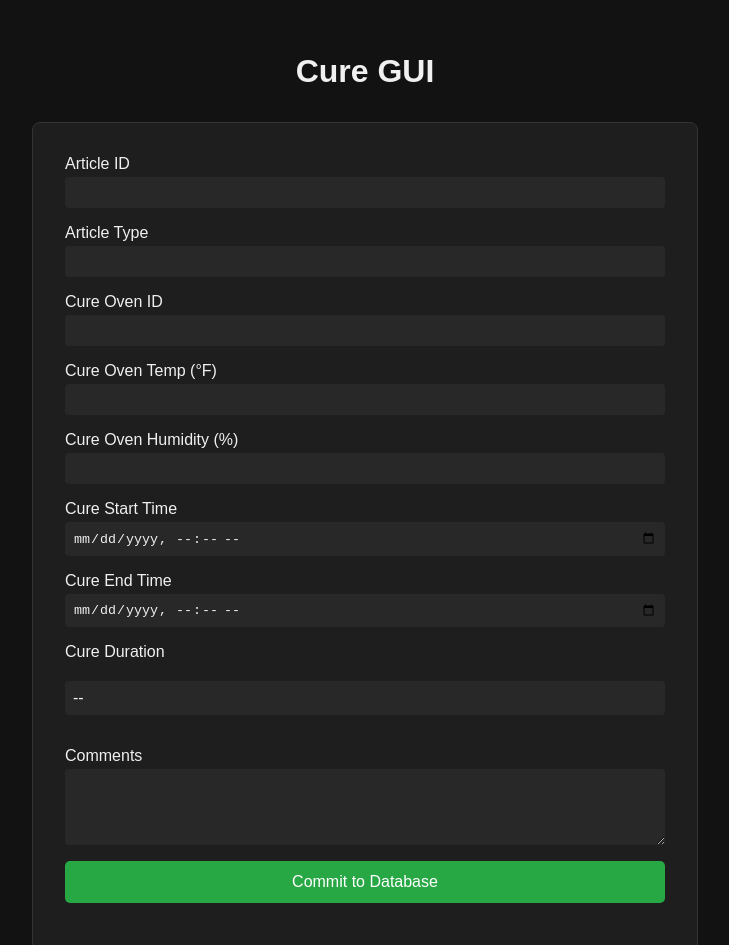
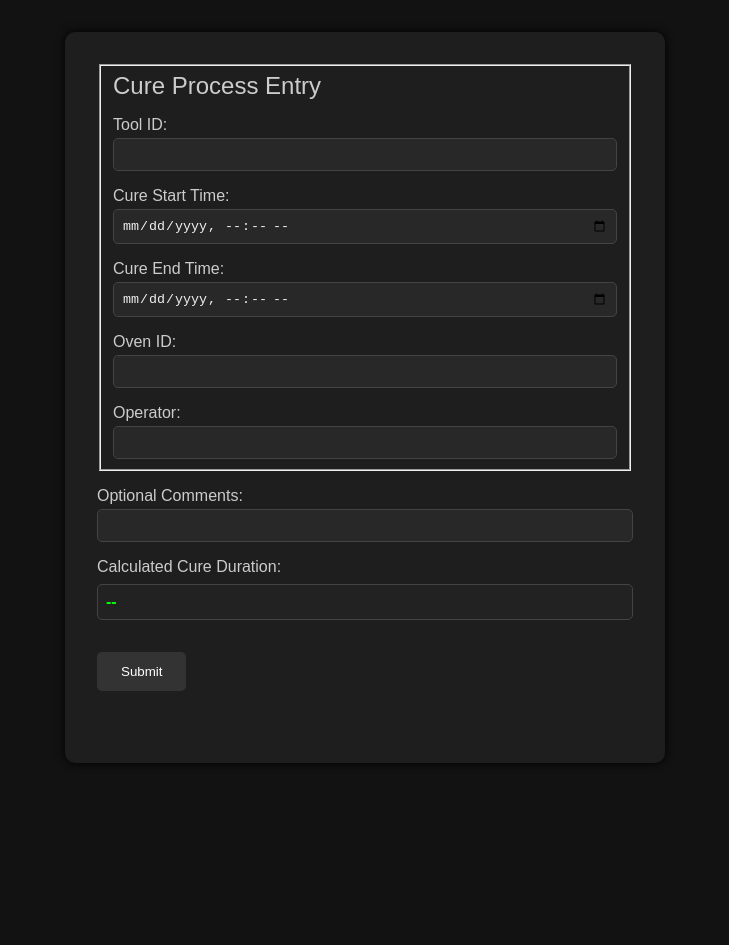
Before and after one commit to bushongTech/which-mountain-help, a plain HTML site: page cure-service/public/index.html in a window 1280 px wide. Shown: the top 945 px of the page, without its empty margins (275-1004 px from the left). After the commit the page ends 800 px from the top, so only its background shows below. Drawn offline with Linux system fonts and the light colour scheme.

Commit message:
functionality updating

```diff
--- a/cure-service/public/index.html
+++ b/cure-service/public/index.html
@@ -1,64 +1,48 @@
 <!DOCTYPE html>
 <html lang="en">
+
 <head>
   <meta charset="UTF-8" />
-  <title>Cure GUI</title>
+  <meta name="viewport" content="width=device-width, initial-scale=1.0" />
+  <title>Cure Service</title>
   <link rel="stylesheet" href="styles.css" />
 </head>
+
 <body>
-  <h1>Cure GUI</h1>
+  <div class="container">
+    <form id="cureForm">
+      <fieldset id="requiredFields">
+        <div id="subFormTitle">Cure Process Entry</div>
 
-  <form id="cure-form">
-    <div class="form-row">
-      <label for="articleId">Article ID</label>
-      <input type="text" id="articleId" name="articleId" required />
-    </div>
+        <label for="tool-id">Tool ID:</label>
+        <input type="text" id="tool-id" name="tool-id" required />
 
-    <div class="form-row">
-      <label for="articleType">Article Type</label>
-      <input type="text" id="articleType" name="articleType" required />
-    </div>
+        <label for="cure-start-time">Cure Start Time:</label>
+        <input type="datetime-local" id="cure-start-time" name="cure-start-time" required />
 
-    <div class="form-row">
-      <label for="cureOvenId">Cure Oven ID</label>
-      <input type="text" id="cureOvenId" name="cureOvenId" required />
-    </div>
+        <label for="cure-end-time">Cure End Time:</label>
+        <input type="datetime-local" id="cure-end-time" name="cure-end-time" required />
 
-    <div class="form-row">
-      <label for="cureOvenTemp">Cure Oven Temp (°F)</label>
-      <input type="number" id="cureOvenTemp" name="cureOvenTemp" required />
-    </div>
+        <label for="oven-id">Oven ID:</label>
+        <input type="text" id="oven-id" name="oven-id" required />
 
-    <div class="form-row">
-      <label for="cureOvenHumidity">Cure Oven Humidity (%)</label>
-      <input type="number" id="cureOvenHumidity" name="cureOvenHumidity" required />
-    </div>
+        <label for="operator">Operator:</label>
+        <input type="text" id="operator" name="operator" required />
+      </fieldset>
 
-    <div class="form-row">
-      <label for="cureStartTime">Cure Start Time</label>
-      <input type="datetime-local" id="cureStartTime" name="cureStartTime" required />
-    </div>
+      <label for="comments">Optional Comments:</label>
+      <input type="text" id="comments" name="comments" />
 
-    <div class="form-row">
-      <label for="cureEndTime">Cure End Time</label>
-      <input type="datetime-local" id="cureEndTime" name="cureEndTime" required />
-    </div>
+      <label id="cureDurationLabel">Calculated Cure Duration:</label>
+      <div id="cureDuration">--</div>
 
-    <div class="form-row">
-      <label>Cure Duration</label>
-      <p id="cureDuration">--</p>
-    </div>
+      <button type="submit" id="submitForReview">Submit</button>
+    </form>
 
-    <div class="form-row">
-      <label for="comments">Comments</label>
-      <textarea id="comments" name="comments" rows="4"></textarea>
-    </div>
-
-    <div class="form-row">
-      <button type="submit">Commit to Database</button>
-    </div>
-  </form>
+    <div id="messageBox"></div>
+  </div>
 
   <script src="script.js"></script>
 </body>
+
 </html>
--- a/cure-service/public/script.js
+++ b/cure-service/public/script.js
@@ -1,22 +1,21 @@
 document.addEventListener('DOMContentLoaded', () => {
-  const form = document.getElementById('cure-form');
-  const startInput = document.getElementById('cureStartTime');
-  const endInput = document.getElementById('cureEndTime');
+  const form = document.getElementById('cureForm');
+  const startInput = document.getElementById('cure-start-time');
+  const endInput = document.getElementById('cure-end-time');
   const durationDisplay = document.getElementById('cureDuration');
+  const messageBox = document.getElementById('messageBox');
 
   function calculateDuration() {
     const start = new Date(startInput.value);
     const end = new Date(endInput.value);
 
     if (!isNaN(start) && !isNaN(end) && end > start) {
-      const diffMs = end - start;
-      const diffHrs = Math.floor(diffMs / (1000 * 60 * 60));
-      const diffMins = Math.floor((diffMs % (1000 * 60 * 60)) / (1000 * 60));
-      durationDisplay.textContent = `${diffHrs}h ${diffMins}m`;
-      return { hours: diffHrs, minutes: diffMins };
+      const durationMs = end - start;
+      const hours = Math.floor(durationMs / 3600000);
+      const minutes = Math.floor((durationMs % 3600000) / 60000);
+      durationDisplay.textContent = `${hours}h ${minutes}m`;
     } else {
-      durationDisplay.textContent = "--";
-      return null;
+      durationDisplay.textContent = '--';
     }
   }
 
@@ -26,34 +25,36 @@ document.addEventListener('DOMContentLoaded', () => {
   form.addEventListener('submit', async (e) => {
     e.preventDefault();
 
-    const duration = calculateDuration();
-
-    const payload = {
-      articleId: document.getElementById('articleId').value,
-      articleType: document.getElementById('articleType').value,
-      cureOvenId: document.getElementById('cureOvenId').value,
-      cureOvenTemp: parseFloat(document.getElementById('cureOvenTemp').value),
-      cureOvenHumidity: parseFloat(document.getElementById('cureOvenHumidity').value),
-      cureStartTime: document.getElementById('cureStartTime').value,
-      cureEndTime: document.getElementById('cureEndTime').value,
-      cureDuration: duration ? `${duration.hours}h ${duration.minutes}m` : null,
-      comments: document.getElementById('comments').value
+    const data = {
+      tool_id: document.getElementById('tool-id').value,
+      cure_start_time: document.getElementById('cure-start-time').value,
+      cure_end_time: document.getElementById('cure-end-time').value,
+      oven_id: document.getElementById('oven-id').value,
+      operator: document.getElementById('operator').value,
+      comments: document.getElementById('comments').value,
     };
 
     try {
-      const response = await fetch('/api/v1/cure-batch', {
+      const response = await fetch('/api/cure-service', {
         method: 'POST',
-        headers: { 'Content-Type': 'application/json' },
-        body: JSON.stringify(payload)
+        headers: {
+          'Content-Type': 'application/json'
+        },
+        body: JSON.stringify(data)
       });
 
       const result = await response.json();
-      alert(`Submission successful: ${JSON.stringify(result)}`);
-      form.reset();
-      durationDisplay.textContent = "--";
-    } catch (error) {
-      console.error(error);
-      alert('Error submitting cure batch data.');
+
+      messageBox.textContent = result.message || 'Submitted successfully!';
+      messageBox.className = response.ok ? 'success' : 'error';
+
+      if (response.ok) {
+        form.reset();
+        durationDisplay.textContent = '--';
+      }
+    } catch (err) {
+      messageBox.textContent = 'Submission failed.';
+      messageBox.className = 'error';
     }
   });
 });
--- a/cure-service/public/styles.css
+++ b/cure-service/public/styles.css
@@ -1,3 +1,7 @@
+* {
+  box-sizing: border-box;
+}
+
 body {
   font-family: Arial, sans-serif;
   background-color: #121212;
@@ -6,62 +10,79 @@ body {
   padding: 2rem;
 }
 
-h1 {
-  text-align: center;
-  margin-bottom: 2rem;
-}
-
-form {
+.container {
   max-width: 600px;
   margin: 0 auto;
   background-color: #1e1e1e;
   padding: 2rem;
-  border-radius: 8px;
-  border: 1px solid #333;
+  border-radius: 10px;
+  box-shadow: 0 0 10px #000;
 }
 
-.form-row {
-  display: flex;
-  flex-direction: column;
+#subFormTitle {
+  font-size: 1.5rem;
   margin-bottom: 1rem;
+  color: #ccc;
 }
 
-.form-row label {
-  margin-bottom: 0.25rem;
+label {
+  display: block;
+  margin-top: 1rem;
+  color: #ccc;
 }
 
-.form-row input[type="text"],
-.form-row input[type="number"],
-.form-row input[type="datetime-local"],
-.form-row textarea {
+input[type="text"],
+input[type="number"],
+input[type="datetime-local"] {
+  width: 100%;
   padding: 0.5rem;
-  border: none;
-  border-radius: 4px;
   background-color: #282828;
   color: #f0f0f0;
+  border: 1px solid #444;
+  border-radius: 5px;
+  margin-top: 0.25rem;
 }
 
-.form-row textarea {
-  resize: vertical;
-}
-
-.form-row p {
-  background-color: #282828;
+#cureDuration {
+  margin-top: 0.5rem;
   padding: 0.5rem;
-  border-radius: 4px;
+  background-color: #222;
+  border: 1px solid #444;
+  border-radius: 5px;
+  color: #0f0;
+  font-weight: bold;
 }
 
 button {
-  width: 100%;
-  padding: 0.75rem;
-  font-size: 1rem;
-  background-color: #28a745;
-  color: white;
+  margin-top: 2rem;
+  padding: 0.75rem 1.5rem;
+  background-color: #333;
+  color: #fff;
   border: none;
   border-radius: 5px;
   cursor: pointer;
+  transition: background-color 0.2s ease;
 }
 
 button:hover {
-  background-color: #218838;
+  background-color: #555;
 }
+
+#messageBox {
+  margin-top: 1rem;
+  padding: 0.75rem;
+  border-radius: 5px;
+  font-weight: bold;
+}
+
+.success {
+  background-color: #214d26;
+  color: #c7f7cc;
+  border: 1px solid #397d4f;
+}
+
+.error {
+  background-color: #4d2121;
+  color: #f7c7c7;
+  border: 1px solid #7d3939;
+}
--- a/liner-application-service/public/styles.css
+++ b/liner-application-service/public/styles.css
@@ -62,3 +62,20 @@ button {
 button:hover {
   background-color: #303f9f;
 }
+
+#cureDurationLabel {
+  margin-top: 1rem;
+  font-weight: bold;
+}
+
+#cureDuration {
+  font-size: 1.25rem;
+  color: #ffd54f;
+  margin-bottom: 1rem;
+}
+
+#messageBox {
+  margin-top: 1rem;
+  font-size: 1rem;
+  font-weight: bold;
+}
```
Also changed, not shown: liner-application-service/public/index.html (+18 -14 lines).
